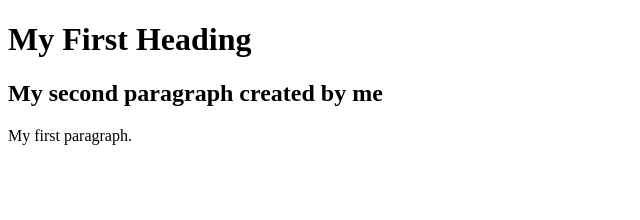
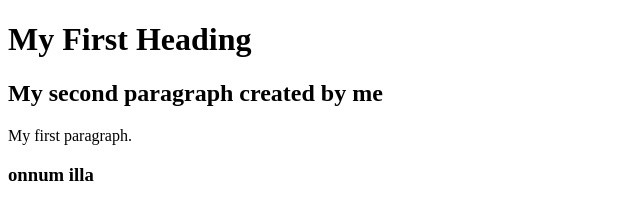
Before and after one commit to nishanthprogrammer/samplerepo, a plain HTML site: page index.html in a window 1280 px wide. Shown: the whole page, without its empty margins (0-640 px from the left). Drawn offline with Linux system fonts and the light colour scheme.

Commit message:
feat : added new title

```diff
--- a/index.html
+++ b/index.html
@@ -5,6 +5,7 @@
 <h1>My First Heading</h1>
 <h2> My second paragraph created by me</h2>
 <p>My first paragraph.</p>
+<h3> onnum illa </h3>
 
 </body>
 </html>
```
